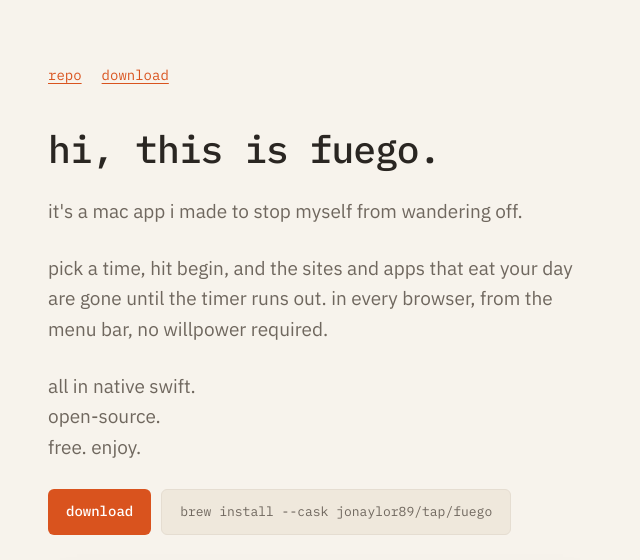
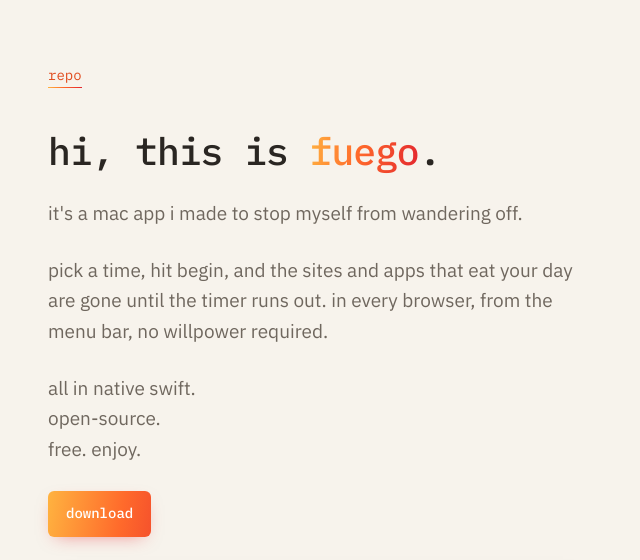
Before and after one commit to jonaylor89/Fuego, a plain HTML site: page website/index.html in a window 1280 px wide. Shown: the top 560 px of the page, without its empty margins (0-640 px from the left). Drawn offline with Linux system fonts and the light colour scheme.

Commit message:
Website: fire-gradient accents

```diff
--- a/website/index.html
+++ b/website/index.html
@@ -18,10 +18,9 @@
     <main>
         <nav>
             <a href="https://github.com/jonaylor89/Fuego">repo</a>
-            <a href="https://github.com/jonaylor89/Fuego/releases">download</a>
         </nav>
 
-        <h1>hi, this is fuego.</h1>
+        <h1>hi, this is <span class="fire">fuego</span>.</h1>
 
         <p>it's a mac app i made to stop myself from wandering off.</p>
 
@@ -31,7 +30,6 @@
 
         <div class="get">
             <a class="button" href="https://github.com/jonaylor89/Fuego/releases/latest">download</a>
-            <button class="brew" type="button" data-copy="brew install --cask jonaylor89/tap/fuego" aria-label="Copy the Homebrew install command">brew install --cask jonaylor89/tap/fuego</button>
         </div>
 
         <img class="demo" src="assets/fuego-blocking.jpg" width="1600" height="1039" alt="youtube.com won't load in chrome while the fuego menu bar window counts down a focus session">
--- a/website/styles.css
+++ b/website/styles.css
@@ -1,12 +1,13 @@
-/* Warm paper, mono like the app's menu bar window, one ember accent */
+/* Warm paper, mono like the app's menu bar window, fire-gradient accents */
 :root {
     color-scheme: light;
     --paper: #f7f3ec;
     --ink: #2a2622;
     --text: #6f675e;
     --muted: #9a9187;
-    --ember: #d9531e;
-    --ember-dark: #b8410f;
+    --ember: #e04a1c;
+    --ember-dark: #b8300f;
+    --fire: linear-gradient(100deg, #ffb340 0%, #ff6a2b 45%, #e3262f 100%);
     --line: #e5ddd1;
     --chip: #efe8dc;
     --mono: "IBM Plex Mono", ui-monospace, "SF Mono", Menlo, monospace;
@@ -43,12 +44,21 @@
 
 a {
     color: var(--ember);
-    text-decoration-thickness: 1px;
-    text-underline-offset: 3px;
+    text-decoration: none;
+    background: var(--fire) left bottom / 100% 1.5px no-repeat;
+    padding-bottom: 2px;
 }
 
 a:hover {
     color: var(--ember-dark);
+    background-size: 100% 3px;
+}
+
+.fire {
+    background: var(--fire);
+    -webkit-background-clip: text;
+    background-clip: text;
+    color: transparent;
 }
 
 h1 {
@@ -87,14 +97,21 @@
 }
 
 .button {
-    background: var(--ember);
+    background: var(--fire);
+    background-size: 160% 100%;
+    background-position: 0% 0;
     color: #fff;
     font-weight: 500;
+    box-shadow: 0 6px 18px -8px rgba(227, 38, 47, 0.55);
+    transition: background-position 0.4s ease, box-shadow 0.4s ease;
 }
 
 .button:hover {
-    background: var(--ember-dark);
+    background: var(--fire);
+    background-size: 160% 100%;
+    background-position: 100% 0;
     color: #fff;
+    box-shadow: 0 8px 26px -6px rgba(255, 106, 43, 0.7);
 }
 
 .brew {
```
